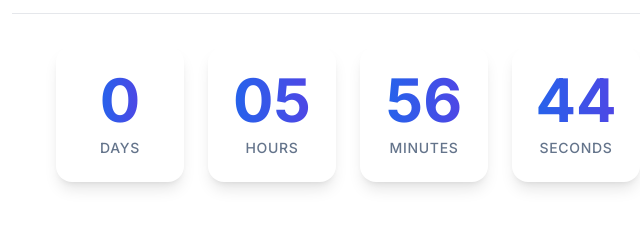
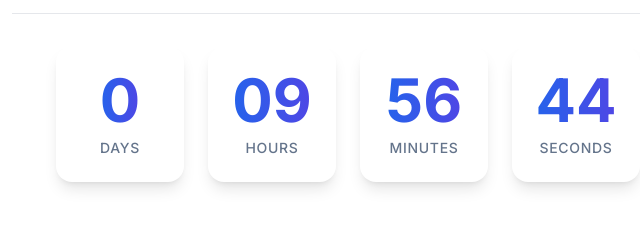
Before and after one commit to ezeehere/GDG-JIST-Cloud-Study-JAM-live-performance-record, a plain HTML site: page index.html in a window 1280 px wide. Shown: the part 327-554 px from the top of the page, 292-932 px from the left. Drawn offline with nearby package versions, Linux system fonts and the light colour scheme.

Commit message:
Change timer deadline to November 4, 2025
Updated the deadline for the timer script.

```diff
--- a/index.html
+++ b/index.html
@@ -94,7 +94,7 @@
   <script>
     // --- TIMER SCRIPT --- (No changes to logic)
 
-    const deadline = new Date("2025-11-03T23:59:59");
+    const deadline = new Date("2025-11-04T03:59:59");
     const daysEl = document.getElementById('days');
     const hoursEl = document.getElementById('hours');
     const minutesEl = document.getElementById('minutes');
```
